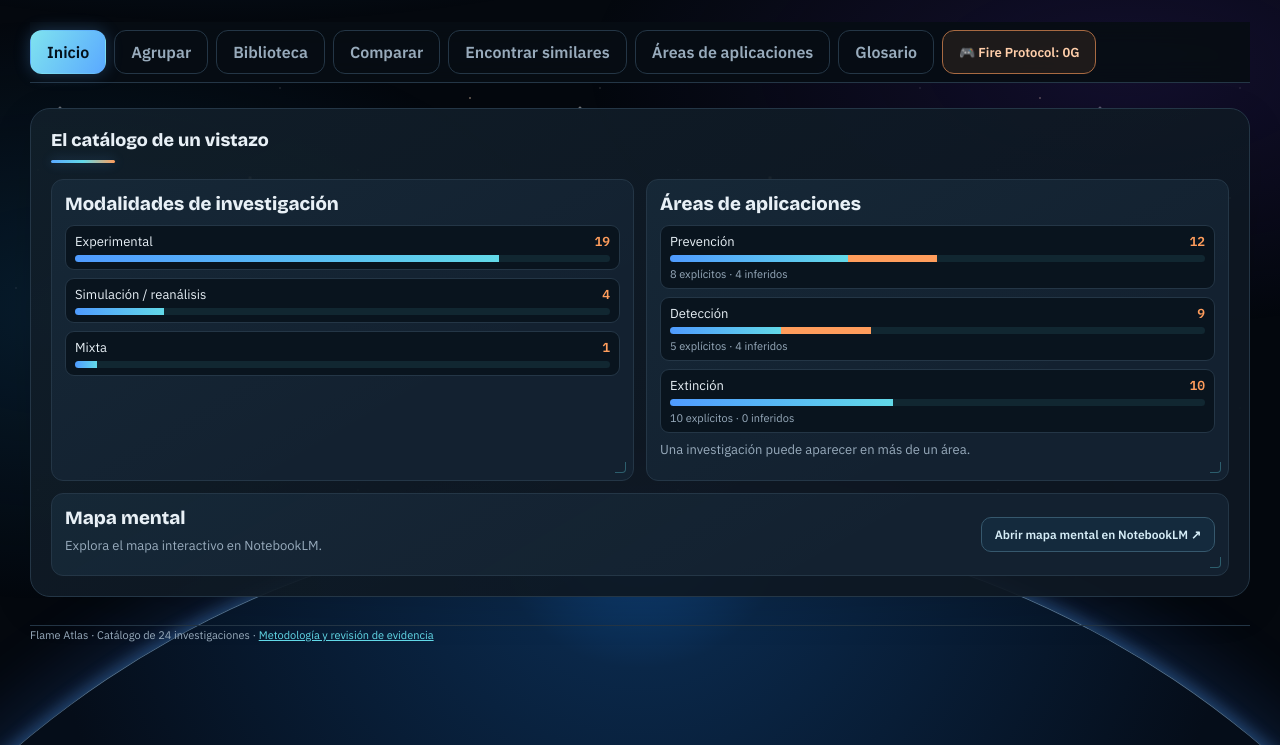
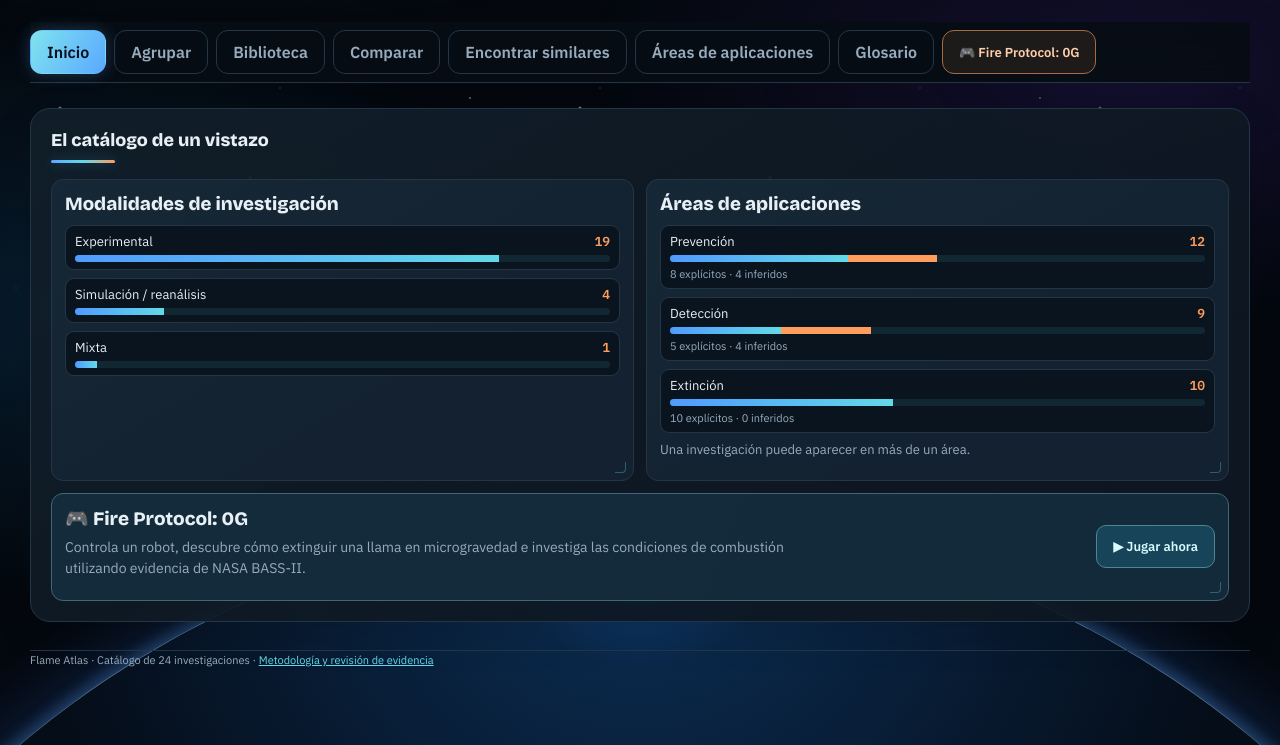
Before and after one commit to Galacticlau/NasaChallenge, a plain HTML site: page index.html in a window 1280 px wide. Shown: the part 202-947 px from the top of the page. Before the commit the page ends 922 px from the top, so only its background shows below. Drawn offline with nearby package versions, Linux system fonts and the light colour scheme.

Commit message:
Replace NotebookLM mind map card with Fire Protocol game launch card

```diff
--- a/index.html
+++ b/index.html
@@ -274,6 +274,14 @@ html,dialog{scrollbar-color:#2c4459 #060b12}
 /* Enlace independiente al minijuego; no modifica las vistas existentes. */
 .nav .game-nav-link{display:inline-flex;align-items:center;justify-content:center;padding:11px 16px;border-radius:12px;border:1px solid #a86a42;background:#ff9d5c18;color:#ffceaa;font-size:13px;font-weight:750;text-decoration:none}
 .nav .game-nav-link:hover,.nav .game-nav-link:focus-visible{border-color:#ffba84;background:#ff9d5c2b}
+
+/* Access to the independent scientific arcade on the home dashboard. */
+.game-resource{width:100%;text-decoration:none!important;color:var(--text);background:linear-gradient(110deg,#142b3b,#132a3a);border:1px solid #416776;transition:border-color .15s ease,transform .15s ease,box-shadow .15s ease}
+.game-resource:hover,.game-resource:focus-visible{border-color:var(--cyan);transform:translateY(-2px);box-shadow:0 12px 28px #0005}
+.game-resource h3{font-size:19px;margin:0 0 5px}
+.game-resource p{font-size:14px;color:var(--muted);max-width:750px;line-height:1.55}
+.game-resource-cta{white-space:nowrap;background:#174458;color:#d8fbff;border:1px solid #4e8792;padding:12px 16px;border-radius:10px;font-size:13px;font-weight:800}
+@media(max-width:600px){.game-resource{align-items:flex-start}.game-resource-cta{width:100%;text-align:center}}
 </style></head>
 <body><div class="shell"><header class="top"><div class="brand"><div class="logo">♨</div><div><strong>Flame Atlas</strong><small>NASA · Combustion investigations</small></div></div><div class="tip">NASA Physical Sciences Informatics</div></header>
 <section class="hero"><div><div class="eyebrow">Combustión en microgravedad</div><h1>Explora las investigaciones de NASA PSI</h1><p>Consulta, agrupa y compara estudios sobre el fuego en microgravedad y sus aplicaciones a la seguridad espacial.</p></div><div class="counter"><b id="heroCount">24</b><span>Investigaciones</span></div></section>
@@ -293,10 +301,10 @@ html,dialog{scrollbar-color:#2c4459 #060b12}
   <article class="science-card home-chart"><h3>Áreas de aplicaciones</h3><ul id="homeAreas"></ul>
     <p class="small">Una investigación puede aparecer en más de un área.</p></article>
 </div>
-<div class="science-card home-resource">
-  <div><h3>Mapa mental</h3><p>Explora el mapa interactivo en NotebookLM.</p></div>
-  <a class="secondary" href="https://notebooklm.link.google/6o0I3kVNcHNh" target="_blank" rel="noopener noreferrer">Abrir mapa mental en NotebookLM ↗</a>
-</div>
+<a class="science-card home-resource game-resource" href="fire-protocol.html" aria-label="Jugar Fire Protocol: 0G, un juego sobre combustión en microgravedad">
+  <div><h3>🎮 Fire Protocol: 0G</h3><p>Controla un robot, descubre cómo extinguir una llama en microgravedad e investiga las condiciones de combustión utilizando evidencia de NASA BASS-II.</p></div>
+  <span class="game-resource-cta">▶ Jugar ahora</span>
+</a>
 </section>
 <section id="agrupar" class="panel view hidden"><h2>Agrupar por similitud</h2><p>Elige un criterio y explora qué estudios comparten características. Una investigación puede pertenecer a más de un grupo.</p><div class="controls"><div class="field"><label for="groupBy">Criterio de agrupación</label><select id="groupBy"><option value="modalidad">Modalidad de investigación</option><option value="familia">Familia de proyecto</option><option value="combustible">Combustibles y materiales</option><option value="condiciones">Condiciones mencionadas</option><option value="mediciones">Mediciones o instrumentos mencionados</option><option value="objetivos">Objetivos científicos</option><option value="ambitos">Área de aplicación</option><option value="plataforma">Plataforma de trabajo</option></select></div><div class="field"><label for="search">Buscar dentro de los grupos</label><input type="search" id="search" placeholder="Ej.: FLEX, oxígeno, hollín, PSI-98"></div></div>
 <div class="controls"><div class="field"><label for="groupEvidence">Tipo de vínculo</label><select id="groupEvidence" class="evidence-select"></select></div><div class="field" id="domainGroup" hidden><label for="groupDomain">Área de aplicación</label><select id="groupDomain"><option value="">Todos</option></select></div></div>
```
